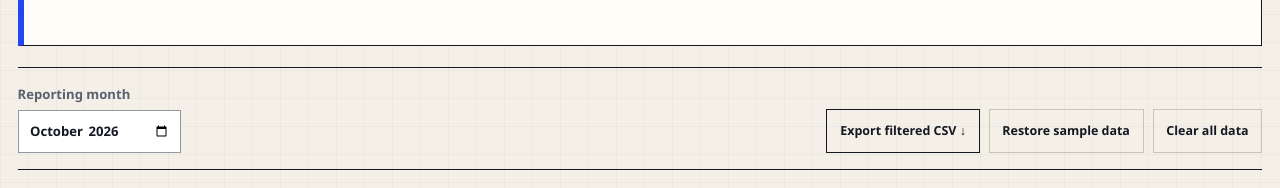
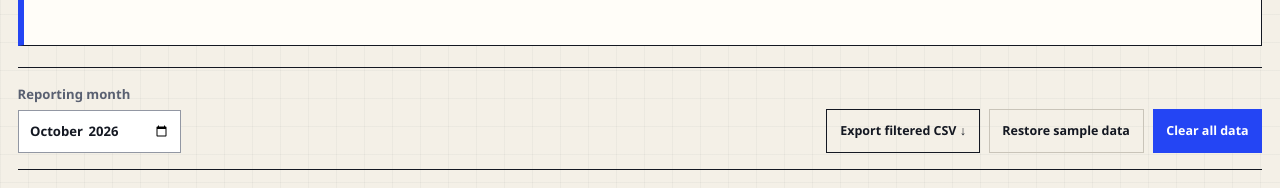
Before and after one commit to tumelodev-arch/Randwise, a website: page index.html in a window 1280 px wide. Shown: the part 406-594 px from the top of the page. Drawn offline with Linux system fonts and the light colour scheme.

Commit message:
Give destructive clear action an explicit warning style

```diff
--- a/index.html
+++ b/index.html
@@ -10,7 +10,7 @@
 <header class="topbar"><a class="brand" href="https://tumelodev-arch.github.io/" aria-label="Return to Tumelo Phale portfolio"><span class="brand-name">TUMELO PHALE<span class="brand-mark">_</span></span></a><span class="topbar-label">RANDWISE / CASH FLOW</span><a href="https://tumelodev-arch.github.io/">← Portfolio</a></header>
 <main id="main" class="shell">
 <section class="hero"><div><p class="eyebrow">01 / PERSONAL FINANCE WORKSPACE</p><h1>Give every rand<br><span>a clear place.</span></h1><p class="lede">A practical monthly cash-flow planner for income, expenses and everyday decisions. Add your own entries or work with the synthetic starter dataset.</p></div><aside class="privacy-note"><span class="privacy-dot"></span><div><strong>Local-first</strong><p>Entries stay in this browser. Nothing is sent to a server.</p></div></aside></section>
-<section class="toolbar" aria-label="Month and data controls"><label>Reporting month<input id="report-month" type="month"></label><div class="toolbar-actions"><button id="export-csv" class="button button-secondary" type="button">Export filtered CSV ↓</button><button id="reset-demo" class="button button-quiet" type="button">Restore sample data</button><button id="clear-data" class="button button-quiet" type="button">Clear all data</button></div></section>
+<section class="toolbar" aria-label="Month and data controls"><label>Reporting month<input id="report-month" type="month"></label><div class="toolbar-actions"><button id="export-csv" class="button button-secondary" type="button">Export filtered CSV ↓</button><button id="reset-demo" class="button button-quiet" type="button">Restore sample data</button><button id="clear-data" class="button button-danger" type="button">Clear all data</button></div></section>
 <section class="metrics" aria-label="Monthly summary">
 <article><span class="metric-label">INCOME</span><strong id="metric-income">R0.00</strong><small>Money coming in</small></article>
 <article><span class="metric-label">EXPENSES</span><strong id="metric-expenses">R0.00</strong><small>Money going out</small></article>
```
